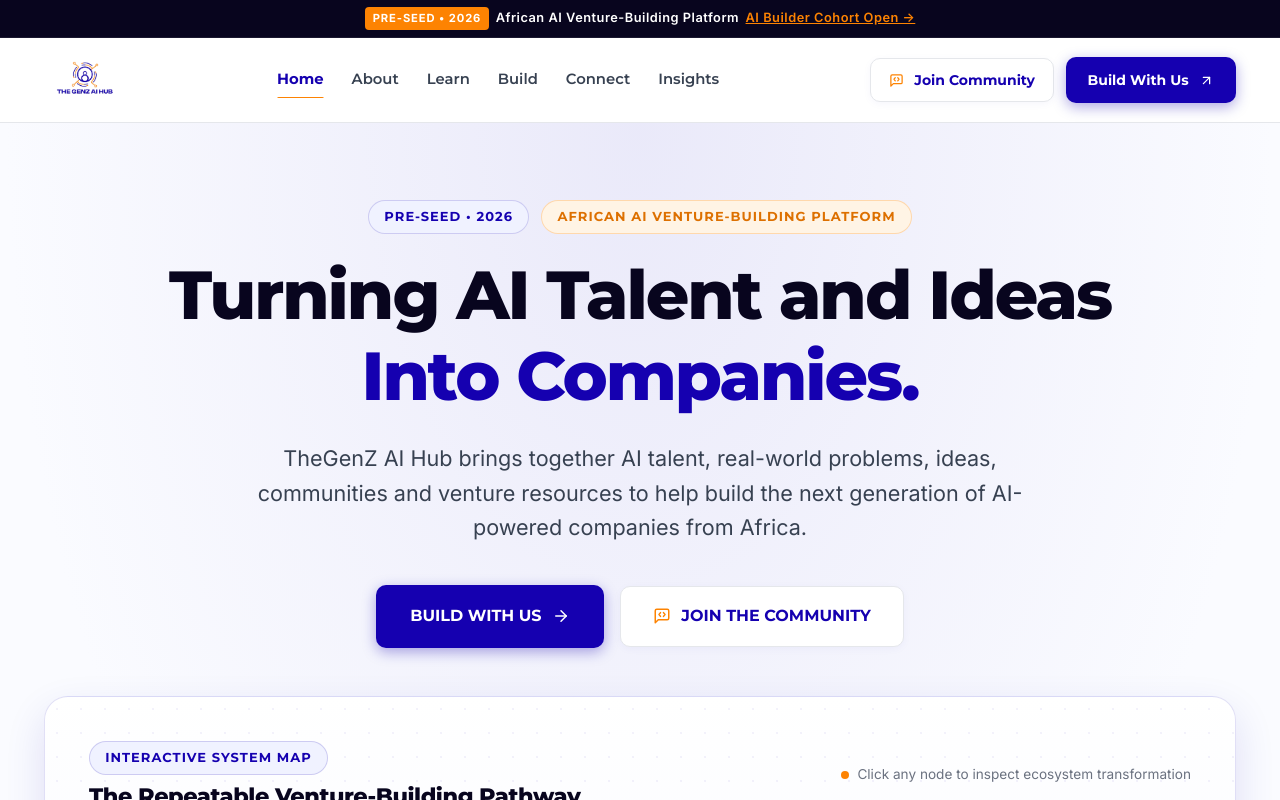
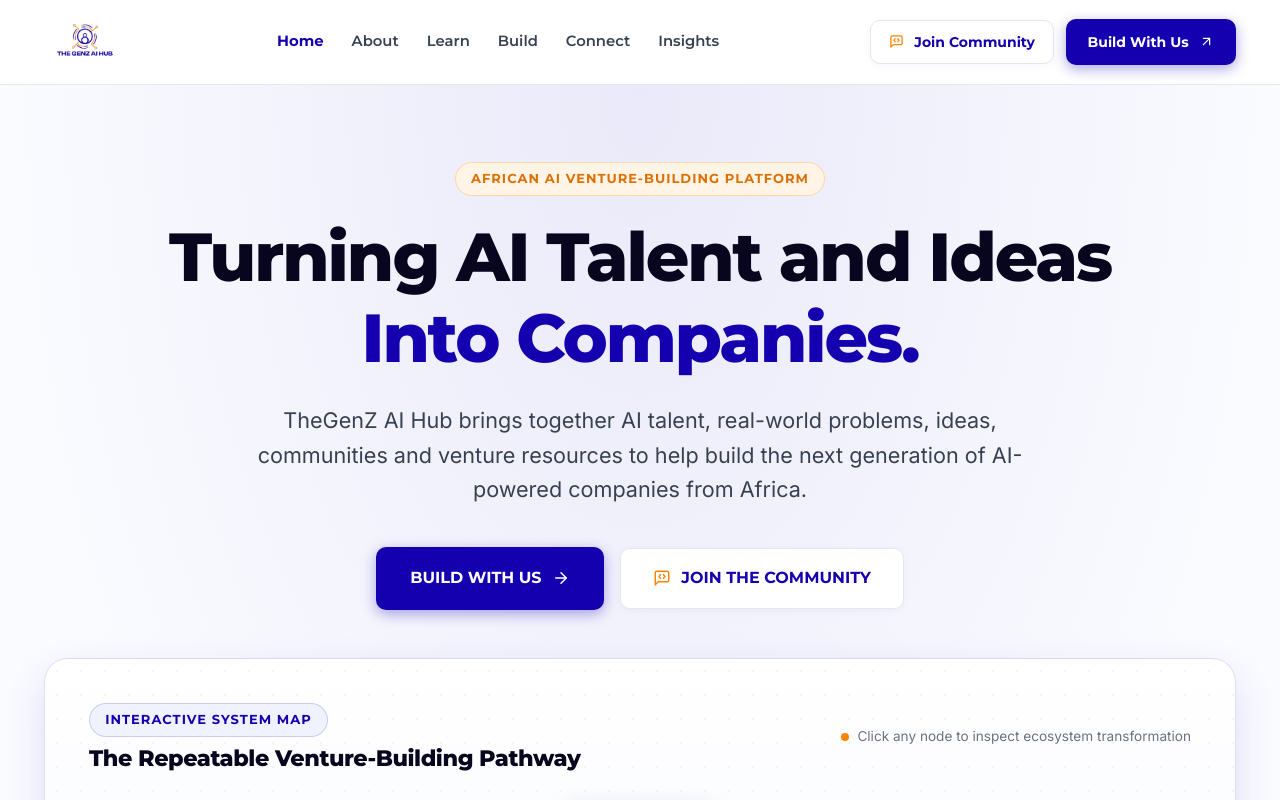
Before and after one commit to Charleskojomark/thegenz-ai-hub, a Next.js app: page / in a window 1280 px wide. Shown: the top 800 px of the page. Built offline with nearby package versions, Linux system fonts and the light colour scheme.

Commit message:
chore: remove top pre-seed announcement bar and hero pre-seed badge

```diff
--- a/src/app/page.tsx
+++ b/src/app/page.tsx
@@ -164,10 +164,7 @@ export default function HomePage() {
       }}>
         <div className="container">
           <div style={{ maxWidth: '960px', margin: '0 auto', textAlign: 'center', marginBottom: '3rem' }}>
-            <div style={{ display: 'flex', alignItems: 'center', justifyContent: 'center', gap: '0.75rem', marginBottom: '1.25rem', flexWrap: 'wrap' }}>
-              <span className="pill-badge pill-preseed">
-                PRE-SEED • 2026
-              </span>
+            <div style={{ display: 'flex', alignItems: 'center', justifyContent: 'center', marginBottom: '1.25rem' }}>
               <span className="pill-badge pill-energy">
                 AFRICAN AI VENTURE-BUILDING PLATFORM
               </span>
--- a/src/components/Navbar.tsx
+++ b/src/components/Navbar.tsx
@@ -48,43 +48,6 @@ export default function Navbar() {
 
   return (
     <>
-      {/* Top Pre-seed Announcement Bar */}
-      <div style={{
-        backgroundColor: 'var(--dark-navy)',
-        color: 'var(--white)',
-        fontSize: 'clamp(0.7rem, 1.8vw, 0.8rem)',
-        fontWeight: 600,
-        letterSpacing: '0.04em',
-        padding: '0.45rem 1rem',
-        textAlign: 'center',
-        borderBottom: '1px solid rgba(255,255,255,0.08)',
-        overflow: 'hidden',
-      }}>
-        <span style={{
-          display: 'inline-flex',
-          alignItems: 'center',
-          gap: '0.4rem',
-          flexWrap: 'wrap',
-          justifyContent: 'center',
-          maxWidth: '100%',
-        }}>
-          <span style={{
-            backgroundColor: 'var(--energy)',
-            color: 'var(--white)',
-            padding: '0.15rem 0.5rem',
-            borderRadius: '4px',
-            fontSize: 'clamp(0.6rem, 1.5vw, 0.7rem)',
-            fontWeight: 800,
-            letterSpacing: '0.08em',
-            flexShrink: 0,
-          }}>PRE-SEED • 2026</span>
-          <span style={{ display: 'inline' }}>African AI Venture-Building Platform</span>
-          <Link href="/cohort" style={{ color: 'var(--energy)', textDecoration: 'underline' }}>
-            AI Builder Cohort Open →
-          </Link>
-        </span>
-      </div>
-
       {/* Main Sticky Navbar */}
       <header style={{
         position: 'sticky',
```
Also changed, not shown: 1 other file (tests, documents, lock files or other folders).
